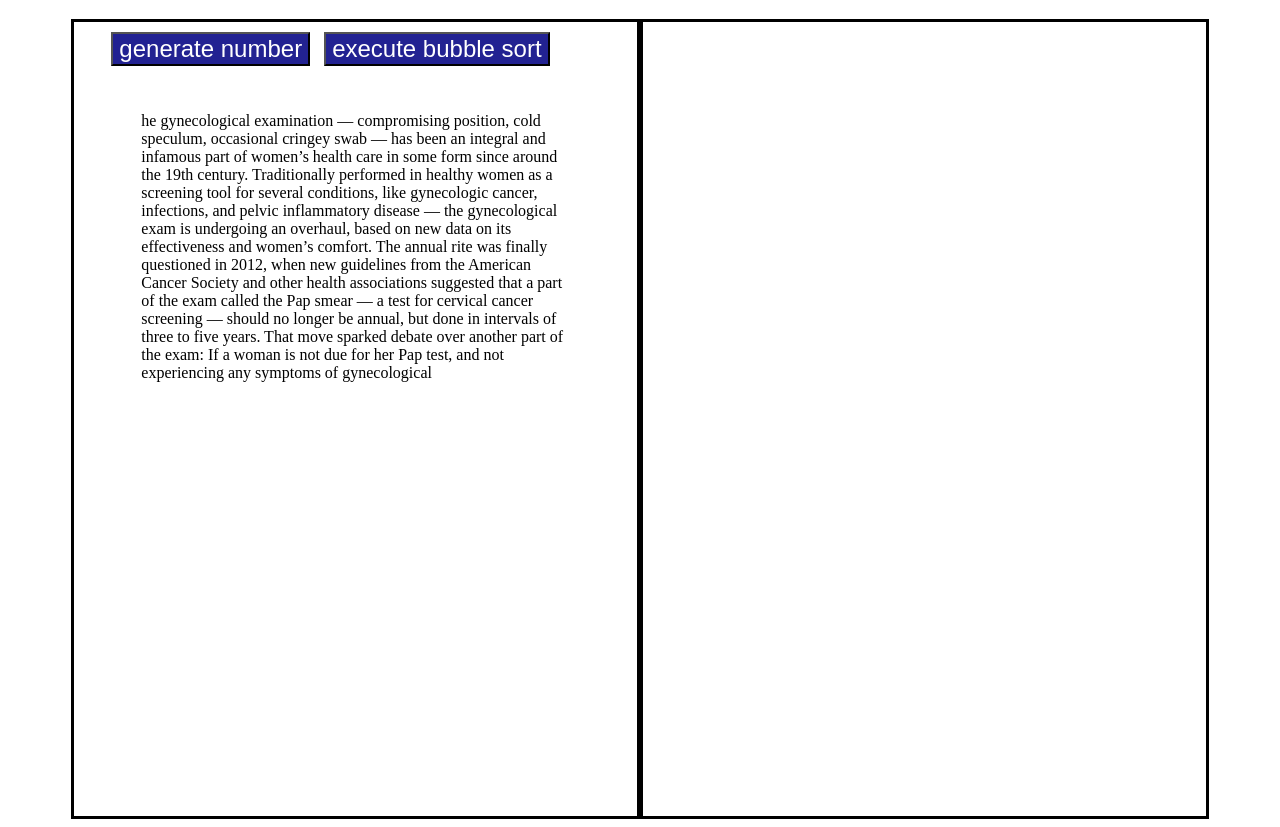
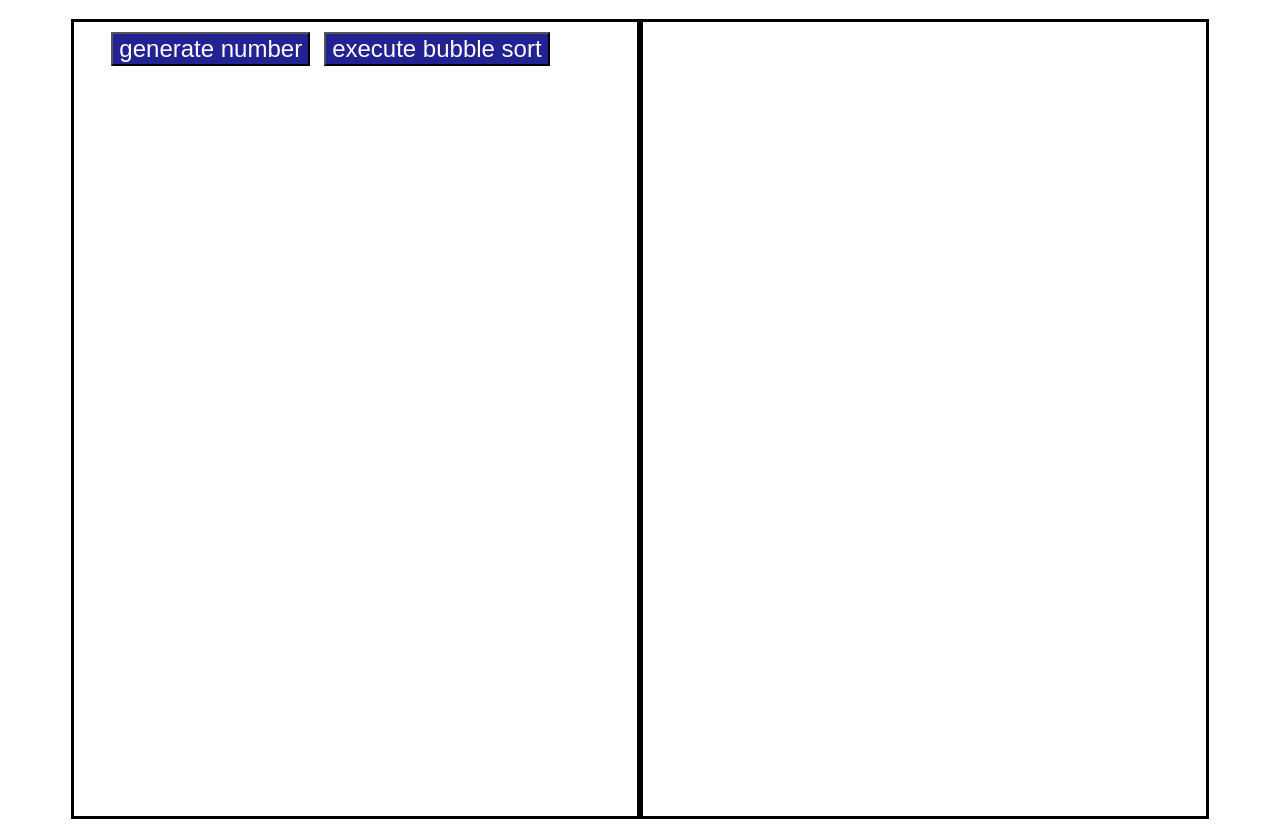
Before and after one commit to marieooq/sorting_algorithms, a plain HTML site: page index.html in a window 1280 px wide. Shown: the part 61-888 px from the top of the page. Drawn offline with Linux system fonts and the light colour scheme.

Commit message:
modified new line

```diff
--- a/css/styles.css
+++ b/css/styles.css
@@ -39,4 +39,11 @@
 #showNum {
   padding: 30px;
   word-wrap: break-word;
+  box-sizing: border-box;
 }
+
+#showBubbleSort {
+  padding: 30px;
+  word-wrap: break-word;
+  box-sizing: border-box;
+}
--- a/index.html
+++ b/index.html
@@ -25,24 +25,7 @@
           execute bubble sort
         </button>
 
-        <div id="showNum">
-          <p>
-            he gynecological examination — compromising position, cold speculum,
-            occasional cringey swab — has been an integral and infamous part of
-            women’s health care in some form since around the 19th century.
-            Traditionally performed in healthy women as a screening tool for
-            several conditions, like gynecologic cancer, infections, and pelvic
-            inflammatory disease — the gynecological exam is undergoing an
-            overhaul, based on new data on its effectiveness and women’s
-            comfort. The annual rite was finally questioned in 2012, when new
-            guidelines from the American Cancer Society and other health
-            associations suggested that a part of the exam called the Pap smear
-            — a test for cervical cancer screening — should no longer be annual,
-            but done in intervals of three to five years. That move sparked
-            debate over another part of the exam: If a woman is not due for her
-            Pap test, and not experiencing any symptoms of gynecological
-          </p>
-        </div>
+        <div id="showNum"></div>
       </div>
     </div>
     <!-- letf area -->
```
